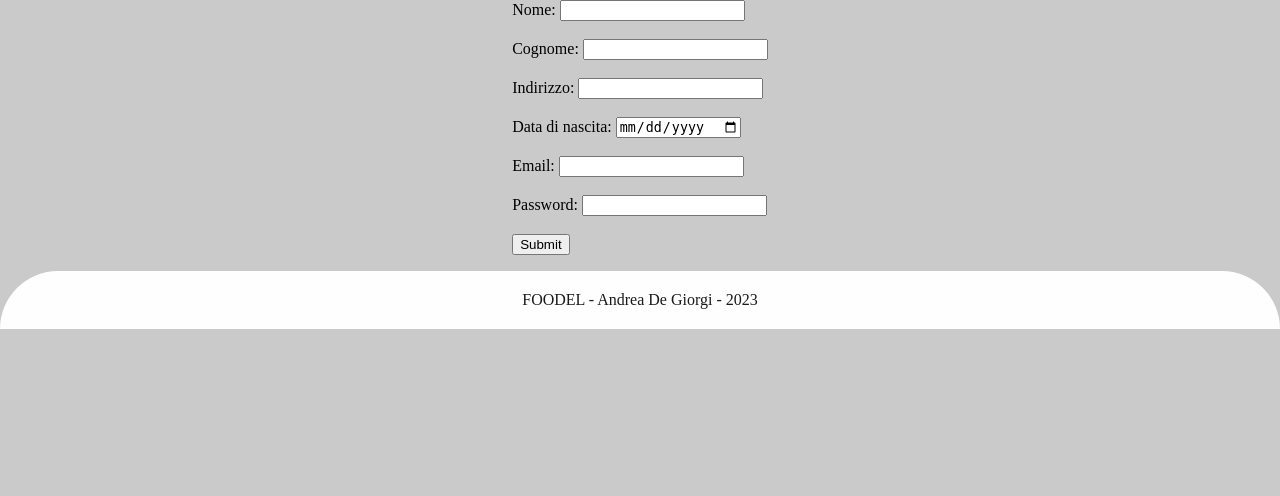
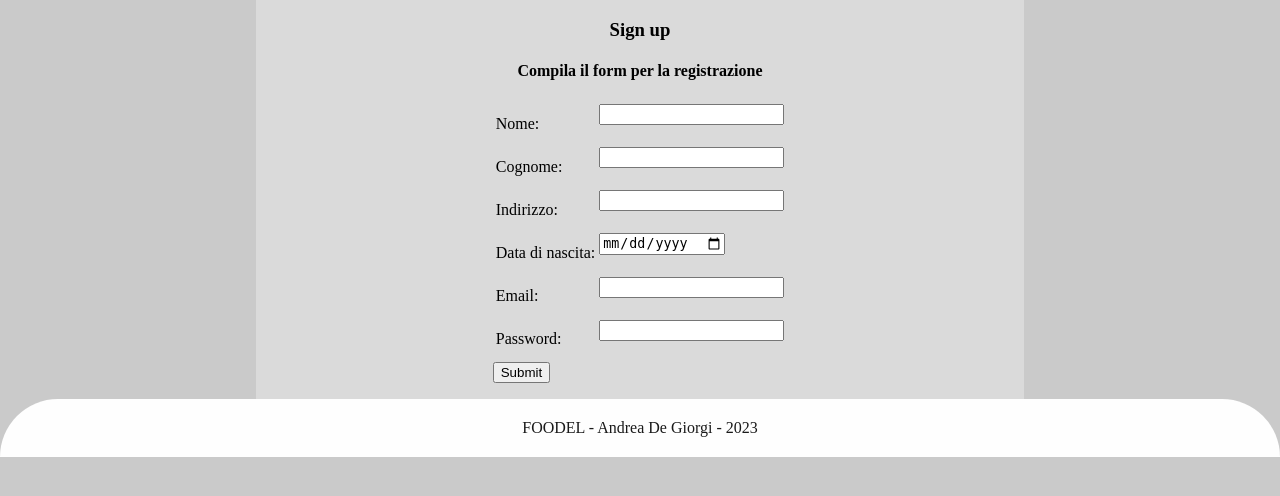
Before and after one commit to Andry0404/foodel, a PHP site: page /signup.html in a window 1280 px wide. Shown: the part 173-669 px from the top of the page. Run offline with PHP 8.4, Linux system fonts and the light colour scheme.

Commit message:
aggiornato frontend

```diff
--- a/src/signup.html
+++ b/src/signup.html
@@ -21,28 +21,41 @@
         </div>
     </div>
 
-    <div class="signup">
-        <form name="signup-form" action="./submit-signup-request.php">
-            <label for="nome">Nome:</label>
-            <input type="text" id="nome" name="nome"><br><br>
+    <div class="signup-wrapper">
+        <div class="signup">
+            <form name="signup-form" action="./submit-signup-request.php" method="get">
+                <h3 class="text-centered">Sign up</h3>
+                <h4 class="text-centered">Compila il form per la registrazione</h4>
+                <table>
+                    <tr>
+                        <td><label for="nome">Nome:</label></td>
+                        <td><input type="text" id="nome" name="nome"><br><br></td>
+                    </tr>
+                    <tr>
+                        <td><label for="cognome">Cognome:</label></td>
+                        <td><input type="text" id="cognome" name="cognome"><br><br></td>
+                    </tr>
+                    <tr>
+                        <td><label for="eta">Indirizzo:</label></td>
+                        <td><input type="text" id="indirizzo" name="indirizzo"><br><br></td>
+                    </tr>
+                    <tr>
+                        <td><label for="eta">Data di nascita:</label></td>
+                        <td><input type="date" id="data_di_nascita" name="data_di_nascita"><br><br></td>
+                    </tr>
+                    <tr>
+                        <td><label for="email">Email:</label></td>
+                        <td><input type="text" id="email" name="email"><br><br></td>
+                    </tr>
+                    <tr>
+                        <td><label for="password">Password:</label></td>
+                        <td><input type="password" id="password" name="password"><br><br></td>
+                    </tr>
+                </table>
 
-            <label for="cognome">Cognome:</label>
-            <input type="text" id="cognome" name="cognome"><br><br>
-
-            <label for="eta">Indirizzo:</label>
-            <input type="text" id="indirizzo" name="indirizzo"><br><br>
-
-            <label for="eta">Data di nascita:</label>
-            <input type="date" id="data_di_nascita" name="data_di_nascita"><br><br>
-
-            <label for="email">Email:</label>
-            <input type="text" id="email" name="email"><br><br>
-
-            <label for="password">Password:</label>
-            <input type="password" id="password" name="password"><br><br>
-
-            <input type="submit" value="Submit">
-          </form>
+                <input type="submit" value="Submit">
+              </form>
+        </div>
     </div>
 
     <div class="footer">
--- a/src/style.css
+++ b/src/style.css
@@ -106,9 +106,17 @@ body {
 }
 
 .signup{
+    background-color: #dadada;
+    margin: 15px 0px 5  0px 0px;
+    width: 60%;
     display:flex;
     justify-content:center;
     align-items: center;
+}
+
+.signup-wrapper {
+    display: flex;
+    justify-content: center;
 }
 
 .info-ristorante {
@@ -130,3 +138,7 @@ body {
 .generale-menu h3{
     font-size: 32px;
 }
+
+.text-centered {
+    text-align: center;
+}
```
